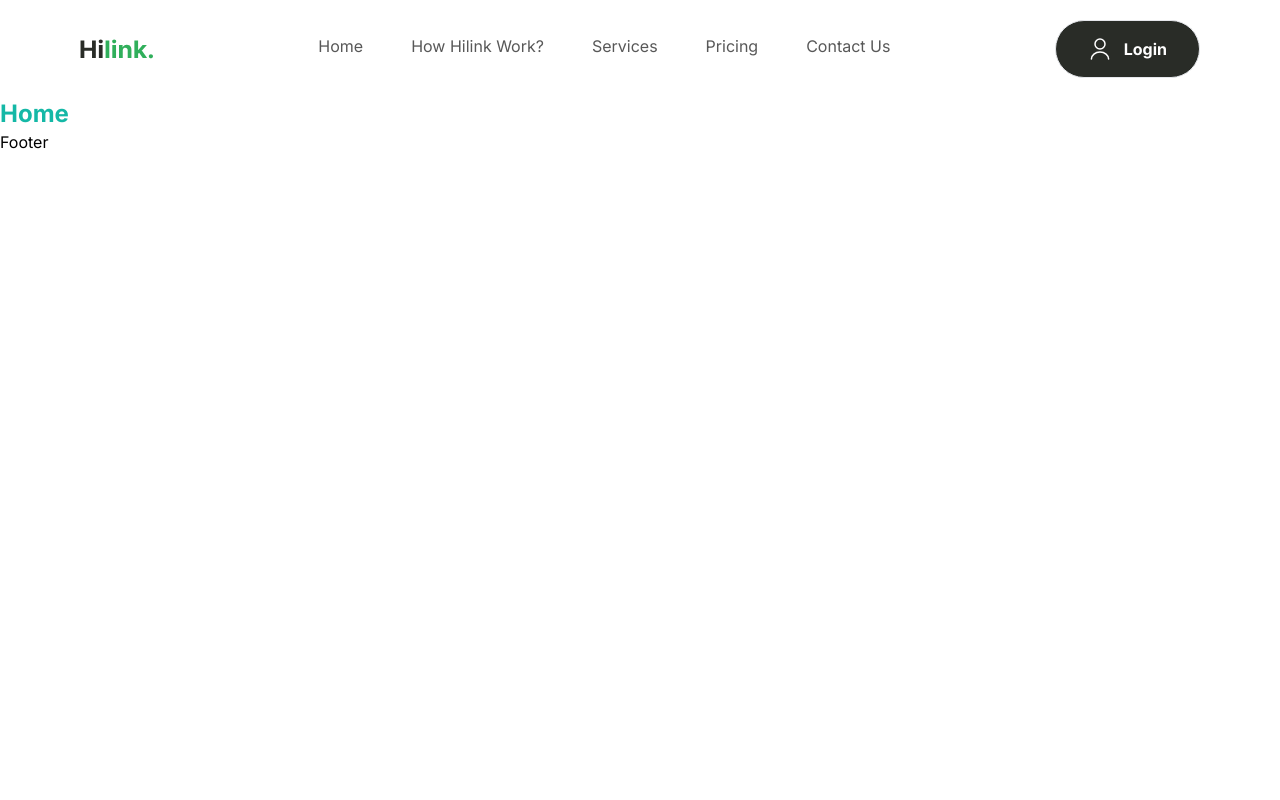
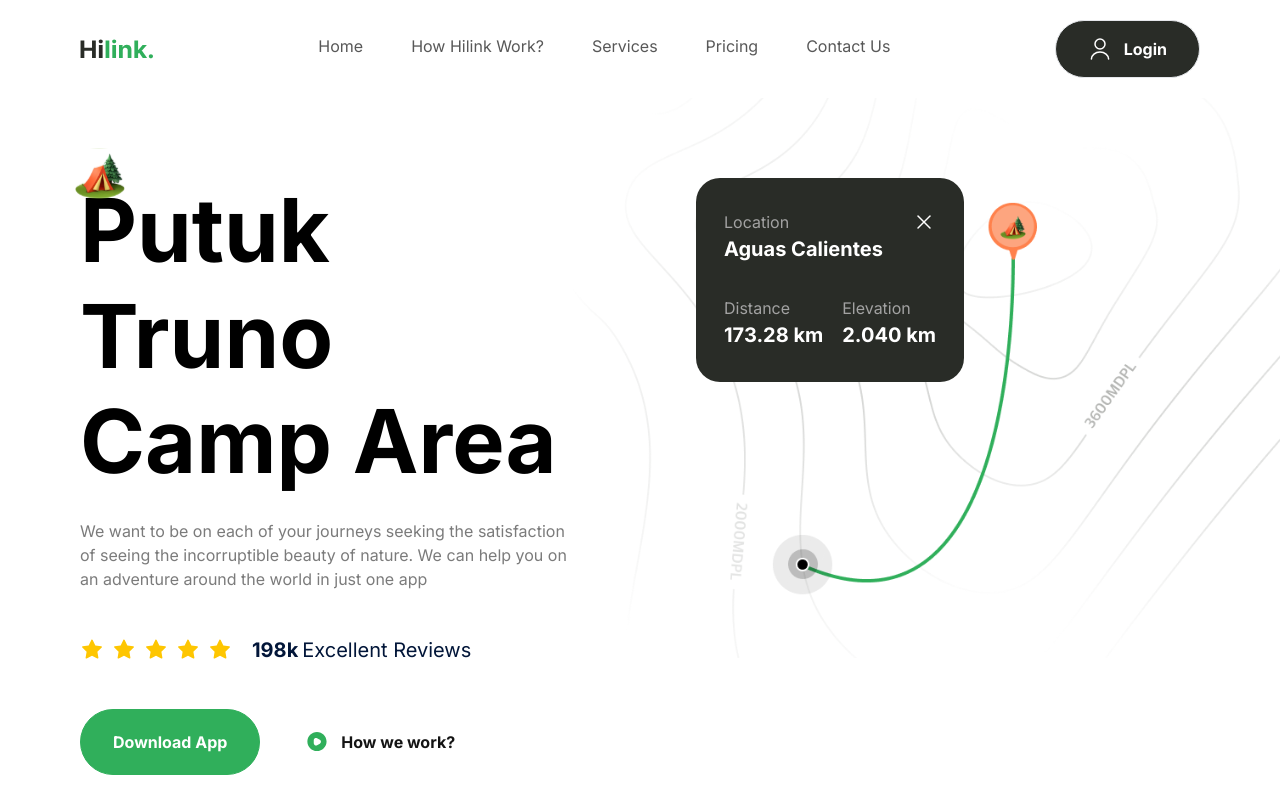
Before and after one commit to nomad-alt/travel-app, a Next.js app: page / in a window 1280 px wide. Shown: the top 800 px of the page. Built offline with nearby package versions, Linux system fonts and the light colour scheme.

Commit message:
Hero component

```diff
--- a/app/page.tsx
+++ b/app/page.tsx
@@ -1,7 +1,17 @@
+import Camp from "@/components/Camp";
+import Features from "@/components/Features";
+import GetApp from "@/components/GetApp";
+import Guide from "@/components/Guide";
+import Hero from "@/components/Hero";
+
 export default function Home() {
   return (
-    <div>
-      <h1 className="font-bold text-teal-500 text-2xl">Home</h1>
-    </div>
+    <>
+      <Hero />
+      <Camp />
+      <Guide />
+      <Features />
+      <GetApp />
+    </>
   )
 }
--- a/components/Button.tsx
+++ b/components/Button.tsx
@@ -5,7 +5,7 @@ type ButtonProps = {
     type: 'button' | 'submit';
     title: string;
     icon?: string;
-    variant: 'btn_dark_green'
+    variant: string;
 }
 
 const Button = ({ type, title, icon, variant }: ButtonProps) => {
--- /dev/null
+++ b/components/Camp.tsx
@@ -0,0 +1,9 @@
+import React from 'react'
+
+const Camp = () => {
+    return (
+        <div>Camp</div>
+    )
+}
+
+export default Camp
--- /dev/null
+++ b/components/Features.tsx
@@ -0,0 +1,9 @@
+import React from 'react'
+
+const Features = () => {
+    return (
+        <div>Features</div>
+    )
+}
+
+export default Features
--- /dev/null
+++ b/components/GetApp.tsx
@@ -0,0 +1,9 @@
+import React from 'react'
+
+const GetApp = () => {
+    return (
+        <div>GetApp</div>
+    )
+}
+
+export default GetApp
--- /dev/null
+++ b/components/Guide.tsx
@@ -0,0 +1,9 @@
+import React from 'react'
+
+const Guide = () => {
+    return (
+        <div>Guide</div>
+    )
+}
+
+export default Guide
--- /dev/null
+++ b/components/Hero.tsx
@@ -0,0 +1,83 @@
+import Image from 'next/image'
+import Button from './Button'
+
+const Hero = () => {
+    return (
+        <section className="max-container padding-container flex flex-col gap-20 py-10 pb-32 md:gap-28 lg:py-20 xl:flex-row">
+            <div className="hero-map" />
+
+            <div className="relative z-20 flex flex-1 flex-col xl:w-1/2">
+                <Image
+                    src="/camp.svg"
+                    alt="camp"
+                    width={50}
+                    height={50}
+                    className="absolute left-[-5px] top-[-30px] w-10 lg:w-[50px]"
+                />
+                <h1 className="bold-52 lg:bold-88">Putuk Truno Camp Area</h1>
+                <p className="regular-16 mt-6 text-gray-30 xl:max-w-[520px]">
+                    We want to be on each of your journeys seeking the satisfaction of seeing the incorruptible beauty of nature. We can help you on an adventure around the world in just one app
+                </p>
+
+                <div className="my-11 flex flex-wrap gap-5">
+                    <div className="flex items-center gap-2">
+                        {Array(5).fill(1).map((_, index) => (
+                            <Image
+                                src="/star.svg"
+                                key={index}
+                                alt="star"
+                                width={24}
+                                height={24}
+                            />
+                        ))}
+                    </div>
+
+                    <p className="bold-16 lg:bold-20 text-blue-70">
+                        198k
+                        <span className="regular-16 lg:regular-20 ml-1">Excellent Reviews</span>
+                    </p>
+                </div>
+
+                <div className="flex flex-col w-full gap-3 sm:flex-row">
+                    <Button
+                        type="button"
+                        title="Download App"
+                        variant="btn_green"
+                    />
+                    <Button
+                        type="button"
+                        title="How we work?"
+                        icon="/play.svg"
+                        variant="btn_white_text"
+                    />
+                </div>
+            </div>
+
+            <div className="relative flex flex-1 items-start">
+                <div className="relative z-20 flex w-[268px] flex-col gap-8 rounded-3xl bg-green-90 px-7 py-8">
+
+                    <div className="flex flex-col">
+                        <div className="flexBetween">
+                            <p className="regular-16 text-gray-20">Location</p>
+                            <Image src="/close.svg" alt="close" width={24} height={24} />
+                        </div>
+                        <p className="bold-20 text-white">Aguas Calientes</p>
+                    </div>
+
+                    <div className="flexBetween">
+                        <div className="flex flex-col">
+                            <p className="regular-16 block text-gray-20">Distance</p>
+                            <p className="bold-20 text-white">173.28 km</p>
+                        </div>
+                        <div className="flex flex-col">
+                            <p className="regular-16 block text-gray-20">Elevation</p>
+                            <p className="bold-20 text-white">2.040 km</p>
+                        </div>
+                    </div>
+                </div>
+            </div>
+        </section>
+    )
+}
+
+export default Hero
```
